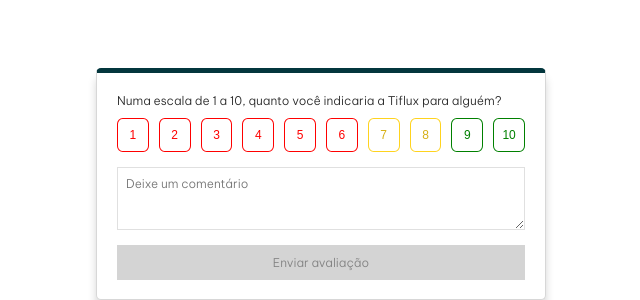
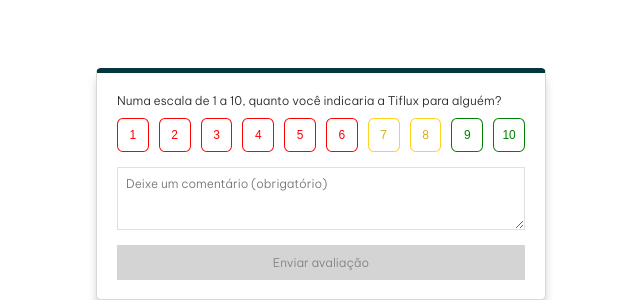
Before and after one commit to GabrielFeMello/repoWidgetAndAPI, a React (Create React App) app in the folder widget/: page / in a window 1280 px wide. Shown: the part 500-800 px from the top of the page, without its empty margins (319-959 px from the left). Built offline with nearby package versions, Linux system fonts and the light colour scheme.

Commit message:
comentario obrigatorio

```diff
--- a/widget/src/App.tsx
+++ b/widget/src/App.tsx
@@ -47,7 +47,7 @@
           )}
         </div>
 
-        <textarea placeholder='Deixe um comentário' rows={3} style={{}} className='textArea' value={message} onChange={(event)=>setMessage(event.target.value)} />
+        <textarea placeholder='Deixe um comentário (obrigatório)' rows={3} style={{}} className='textArea' value={message} onChange={(event)=>setMessage(event.target.value)} />
 
         <button disabled={message === '' || !avaliation} onClick={sendAvaliation} className="sendAvaliation">Enviar avaliação</button>
       </header>}
```
